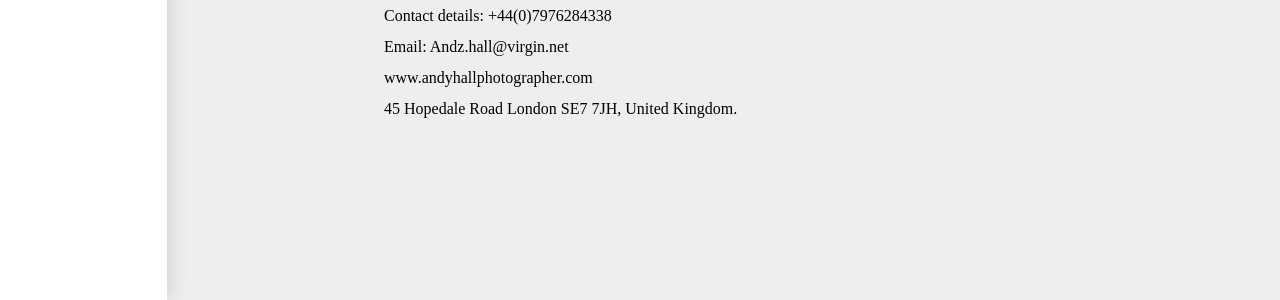
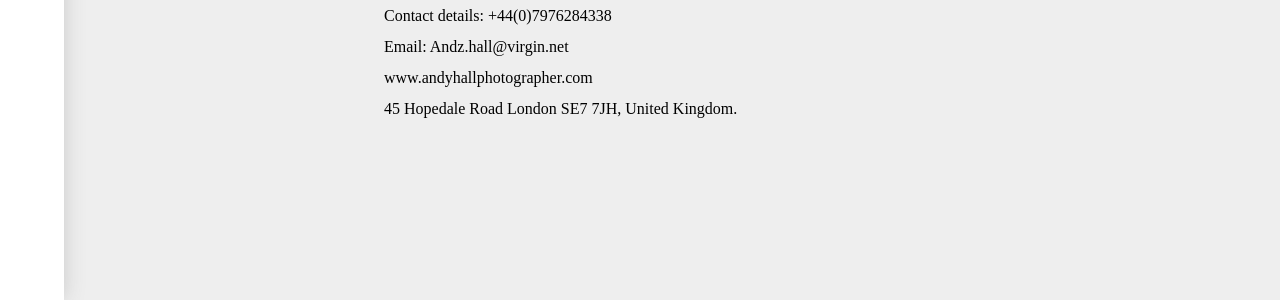
Before and after one commit to daces/andyhall, a Gatsby site: page /bio in a window 1280 px wide. Shown: the part 500-800 px from the top of the page. Built offline with nearby package versions, Linux system fonts and the light colour scheme; Gatsby itself is replaced by a stand-in of ours.

Commit message:
fix padding in navigation

```diff
--- a/src/components/nav/navigation.js
+++ b/src/components/nav/navigation.js
@@ -358,10 +358,13 @@ const NavLogo = styled(AniLink)`
 		bottom: 0;
 		height: 100vh;
 		z-index: 3;
-		padding: 0 6vw;
+		padding: 0 2vw;
 		padding-top: 18vh;
 		// margin-left: -5vw;
 		//transform: translateX(-50%);
+	}
+	@media screen and ${media.smallMax} {
+		padding: 0 6vw;
 	}
 	@media ${media.largeMax} {
 		h2 {
```
